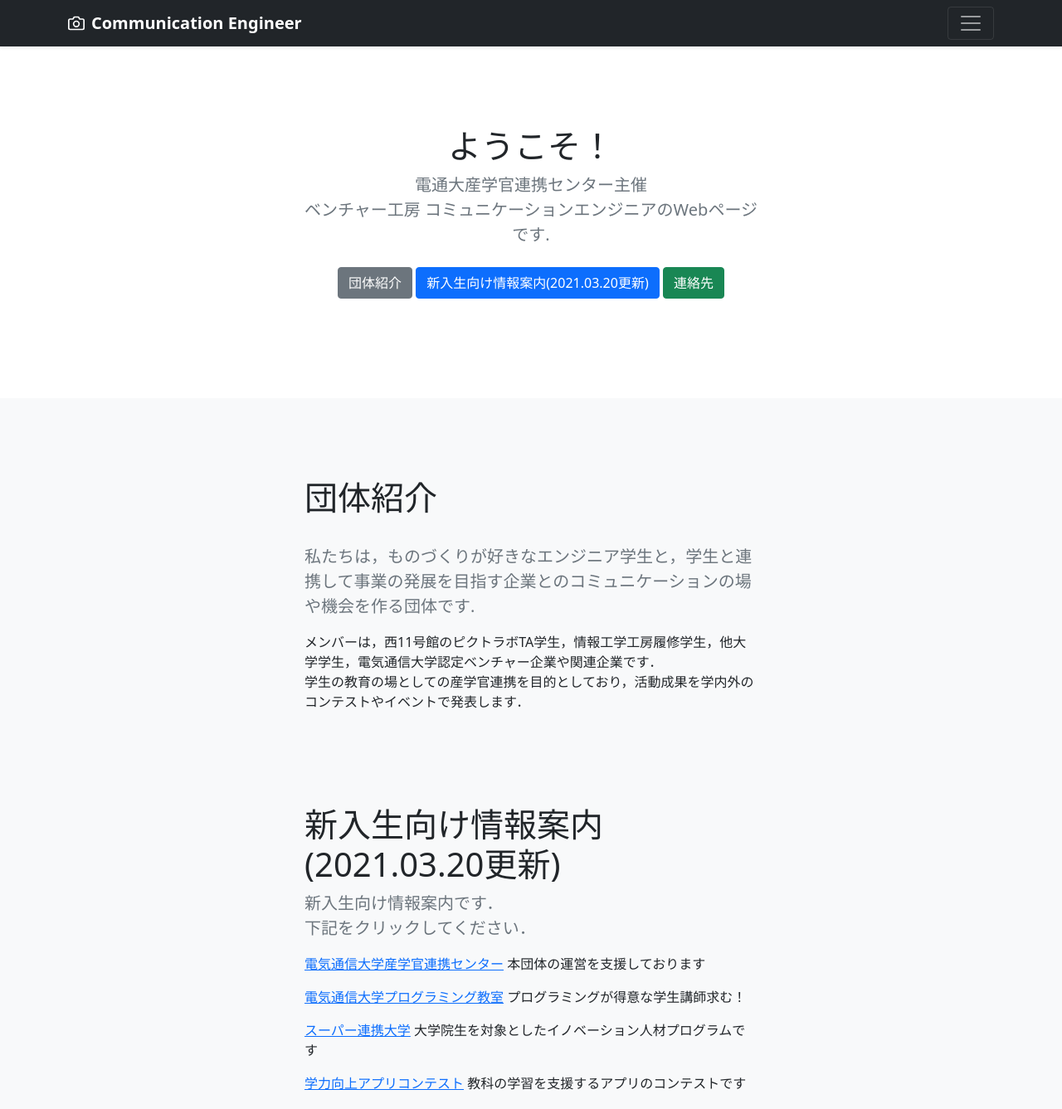
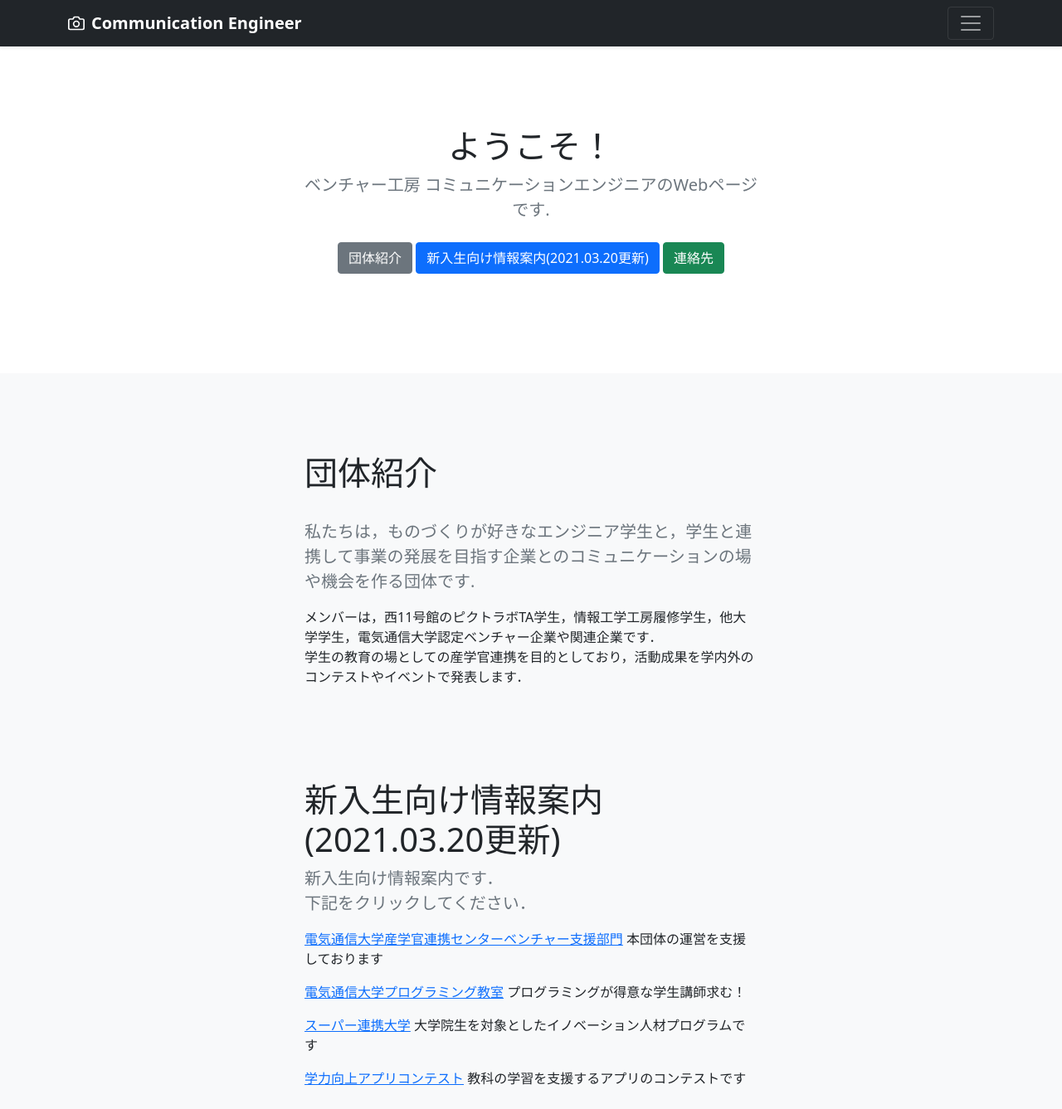
Before and after one commit to communicationengineer/communicationengineer.github.io, a plain HTML site: page index.html in a window 1280 px wide. Shown: the top 1337 px of the page at 83% size. Drawn offline with Linux system fonts and the light colour scheme.

Commit message:
Update index.html

```diff
--- a/index.html
+++ b/index.html
@@ -70,7 +70,7 @@
     <div class="row py-lg-5">
       <div class="col-lg-6 col-md-8 mx-auto">
         <h1 class="fw-light">ようこそ！</h1>
-        <p class="lead text-muted">電通大産学官連携センター主催<br>
+        <p class="lead text-muted">
         ベンチャー工房 コミュニケーションエンジニアのWebページです.</p>
         <p>
           <a href="#profile" class="btn btn-secondary my-2">団体紹介</a>
@@ -101,7 +101,7 @@
        <h1 class="fw-light">新入生向け情報案内(2021.03.20更新)</h1>
        <p class="lead text-muted">新入生向け情報案内です．<br>
         下記をクリックしてください．</p>
-        <p><a href="https://wlgate.inf.uec.ac.jp/">電気通信大学産学官連携センター</a> 本団体の運営を支援しております</p>
+        <p><a href="https://wlgate.inf.uec.ac.jp/">電気通信大学産学官連携センターベンチャー支援部門</a> 本団体の運営を支援しております</p>
         <p><a href="https://www.uec-programming.com/">電気通信大学プログラミング教室</a> プログラミングが得意な学生講師求む！</p>
         <p><a href="https://sites.google.com/view/super-daigaku/">スーパー連携大学</a> 大学院生を対象としたイノベーション人材プログラムです</p>
         <p><a href="https://gakuryokuup.com/">学力向上アプリコンテスト</a> 教科の学習を支援するアプリのコンテストです</p>
```
